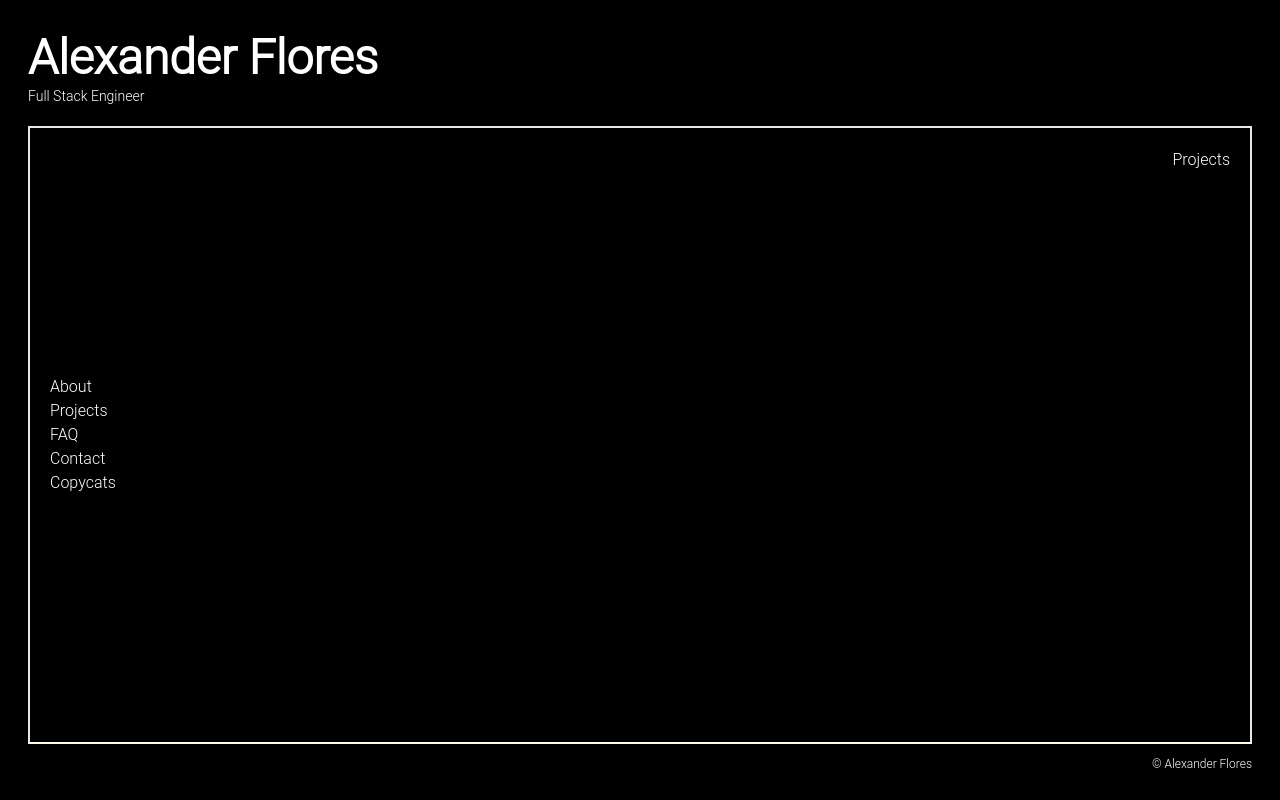
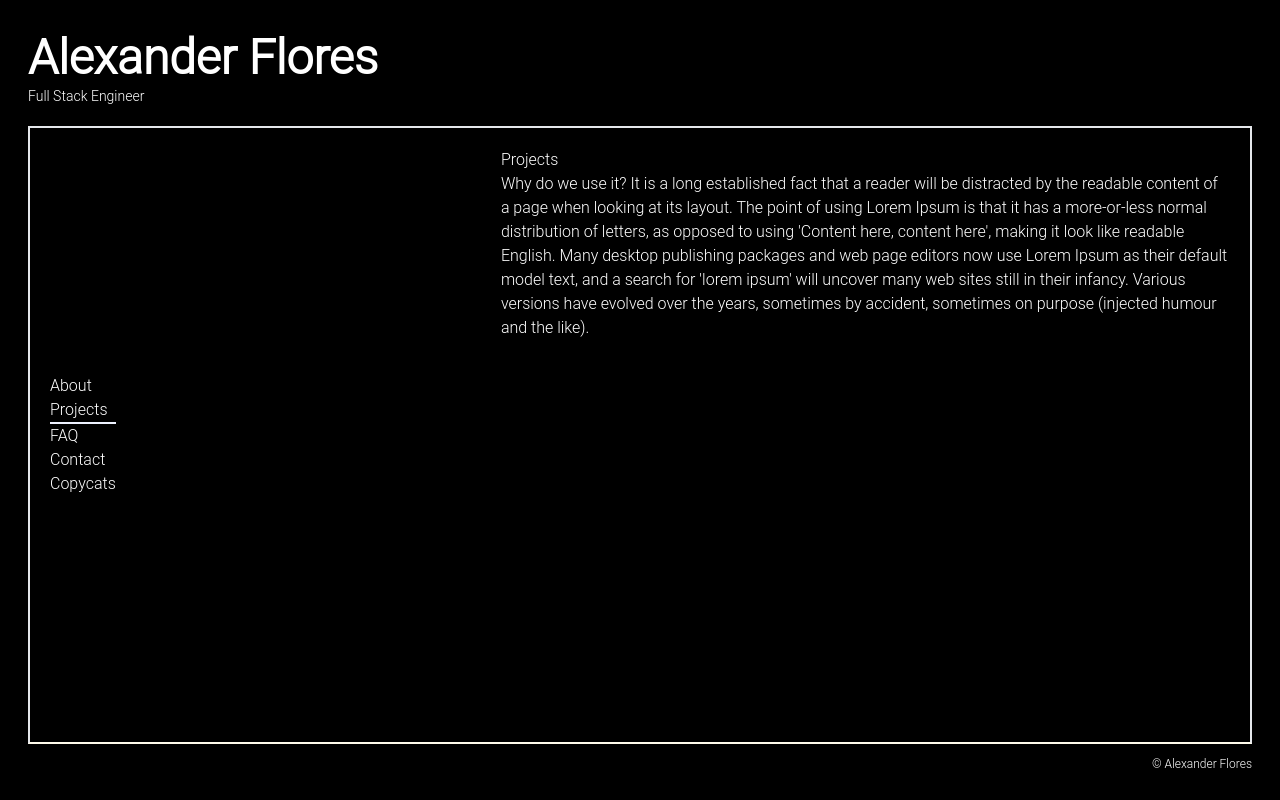
Before and after one commit to aflores90/portfolio, a Vue app: page /projects in a window 1280 px wide. Built offline with nearby package versions, Linux system fonts and the light colour scheme.

Commit message:
Enhancement the menu and add transtion for the content

```diff
--- a/package.json
+++ b/package.json
@@ -17,7 +17,9 @@
     "@vitejs/plugin-vue": "^5.1.2",
     "autoprefixer": "^10.4.20",
     "cypress": "^13.15.0",
+    "eslint-config-prettier": "^9.1.0",
     "postcss": "^8.4.47",
+    "prettier": "3.3.3",
     "tailwindcss": "^3.4.13",
     "typescript": "^5.5.3",
     "vite": "^5.4.1",
--- a/src/components/PortfolioComponent.vue
+++ b/src/components/PortfolioComponent.vue
@@ -4,21 +4,45 @@
 
 <template>
   <div class="flex-grow flex flex-row justify-between mt-5 border-2 border-b-amber-50 p-5">
-    <div class="flex items-center">
+    <div class="flex items-center menu">
       <nav class="flex flex-col navbar navbar-expand-lg align-middle">
-        <router-link to="/">About</router-link>
-        <router-link to="/projects">Projects</router-link>
-        <router-link to="/faq">FAQ</router-link>
-        <router-link to="/contact">Contact</router-link>
-        <router-link to="/copycats">Copycats</router-link>
+        <router-link to="/" activeClass="border-b-2 border-indigo-50">
+          About
+        </router-link>
+        <router-link to="/projects" activeClass="border-b-2 border-indigo-50">
+          Projects
+        </router-link>
+        <router-link to="/faq" activeClass="border-b-2 border-indigo-50">FAQ</router-link>
+        <router-link to="/contact" activeClass="border-b-2 border-indigo-50">Contact</router-link>
+        <router-link to="/copycats" activeClass="border-b-2 border-indigo-50">Copycats</router-link>
       </nav>
     </div>
-    <div>
-      <router-view></router-view>
+    <div class="content">
+      <router-view v-slot="{ Component }">
+        <transition name="slide" mode="out-in">
+          <component :is="Component" :key="$route.path" />
+        </transition>
+      </router-view>
     </div>
   </div>
 </template>
 
 <style scoped>
+.slide-enter-active, .slide-leave-active {
+  transition: opacity 0.5s, transform 0.5s;
+}
+.slide-enter-from, .slide-leave-to {
+  opacity: 0;
+  transform: translateX(-30%);
+}
+.menu {
+  flex-grow: 1;
+  margin-right: 10px;
+}
 
+.content {
+  flex-basis: 30%;
+  flex-grow: 1;
+  flex-shrink: 1;
+}
 </style>
--- a/src/pages/About.vue
+++ b/src/pages/About.vue
@@ -3,7 +3,13 @@
 </script>
 
 <template>
-  <h4>About Page</h4>
+  <div>
+    <h4>About Page</h4>
+    <p>
+      What is Lorem Ipsum?
+      Lorem Ipsum is simply dummy text of the printing and typesetting industry. Lorem Ipsum has been the industry's standard dummy text ever since the 1500s, when an unknown printer took a galley of type and scrambled it to make a type specimen book. It has survived not only five centuries, but also the leap into electronic typesetting, remaining essentially unchanged. It was popularised in the 1960s with the release of Letraset sheets containing Lorem Ipsum passages, and more recently with desktop publishing software like Aldus PageMaker including versions of Lorem Ipsum.
+    </p>
+  </div>
 </template>
 
 <style scoped>
--- a/src/pages/Projects.vue
+++ b/src/pages/Projects.vue
@@ -3,7 +3,13 @@
 </script>
 
 <template>
-  <h4>Projects</h4>
+  <div>
+    <h4>Projects</h4>
+    <p>
+      Why do we use it?
+      It is a long established fact that a reader will be distracted by the readable content of a page when looking at its layout. The point of using Lorem Ipsum is that it has a more-or-less normal distribution of letters, as opposed to using 'Content here, content here', making it look like readable English. Many desktop publishing packages and web page editors now use Lorem Ipsum as their default model text, and a search for 'lorem ipsum' will uncover many web sites still in their infancy. Various versions have evolved over the years, sometimes by accident, sometimes on purpose (injected humour and the like).
+    </p>
+  </div>
 </template>
 
 <style scoped>
```
Also changed, not shown: 2 other files (tests, documents, lock files or other folders).
